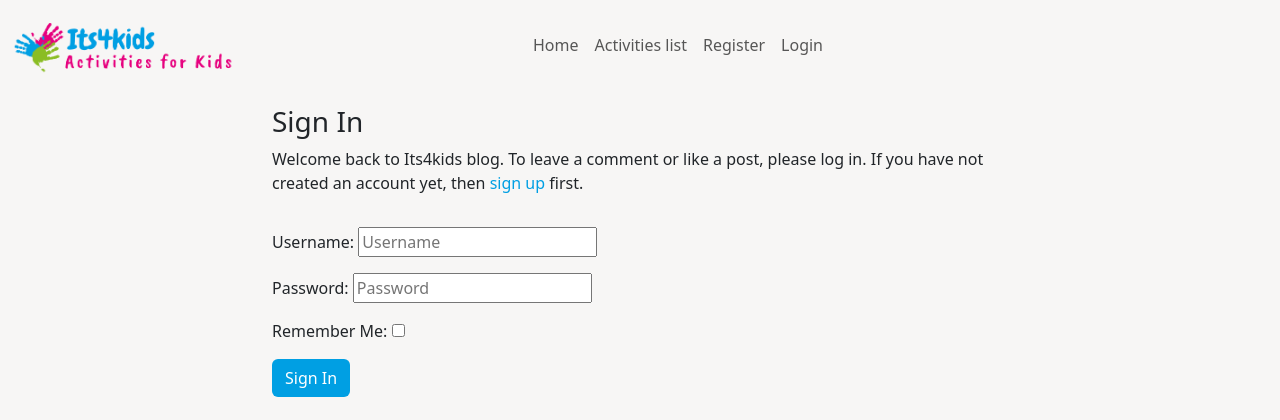
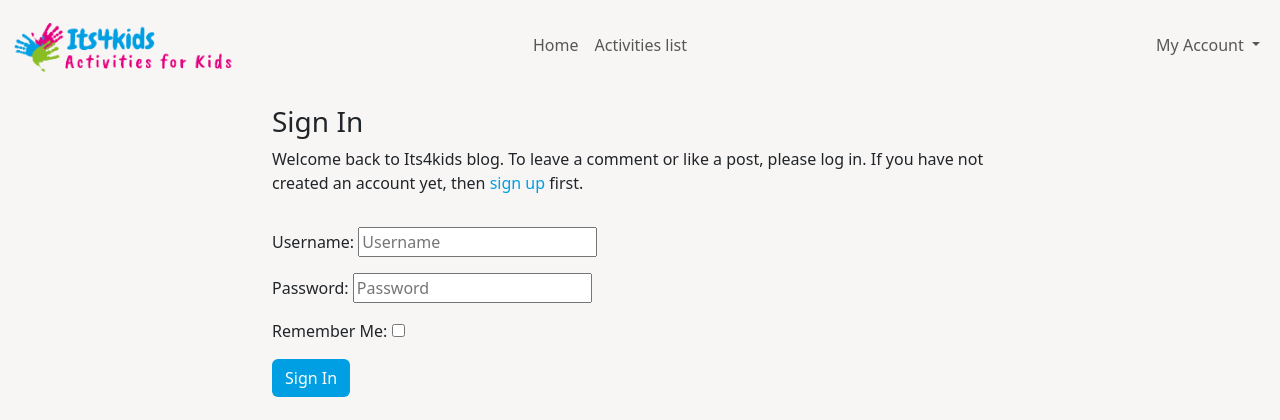
Before and after one commit to fmstacco/its4kids, a Django app: page /accounts/login/ in a window 1280 px wide. Shown: the top 420 px of the page. Run offline with Django 3.2, Linux system fonts and the light colour scheme; some libraries are stand-ins or nearby versions.

Commit message:
Add dropdown menu to the right for SignUp and Login

```diff
--- a/templates/base.html
+++ b/templates/base.html
@@ -52,15 +52,6 @@
                     <li class="nav-item">
                         <a class="nav-link" href="{% url 'account_logout' %}">Logout</a>
                     </li>
-
-                    {% else %}
-
-                    <li class="nav-item">
-                        <a class="nav-link" href="{% url 'account_signup' %}">Register</a>
-                    </li>
-                    <li class="nav-item">
-                        <a class="nav-link" href="{% url 'account_login' %}">Login</a>
-                    </li>
                     {% endif %}
                 </ul>
 
@@ -76,6 +67,20 @@
                             <a class="dropdown-item" href="{% url 'account_logout' %}">Logout</a>
                         </div>
                 </ul>
+
+                {% else %}
+                <ul class="navbar-nav ml-auto">
+                    <li class="nav-item dropdown">
+                        <a class="nav-link dropdown-toggle" href="#" id="navbarDropdown" role="button" data-toggle="dropdown"
+                        aria-haspopup="true">
+                            My Account
+                        </a>
+                        <div class="dropdown-menu" aria-labelledby="navbarDropdown">
+                            <a class="dropdown-item" href="{% url 'account_signup' %}">Register</a>
+                            <a class="dropdown-item" href="{% url 'account_login' %}">Login</a>
+                        </div>
+                </ul>
+
             {% endif %}
             </div>
         </div>
```
